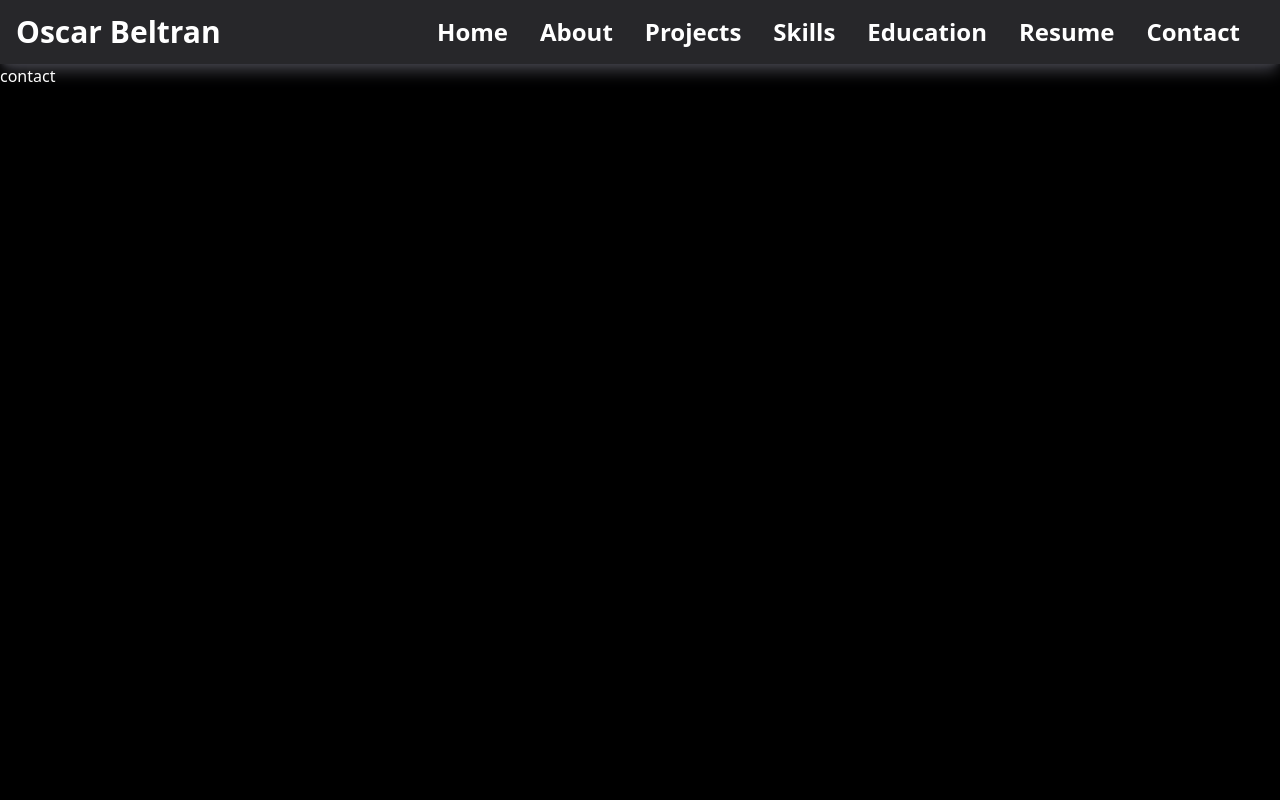
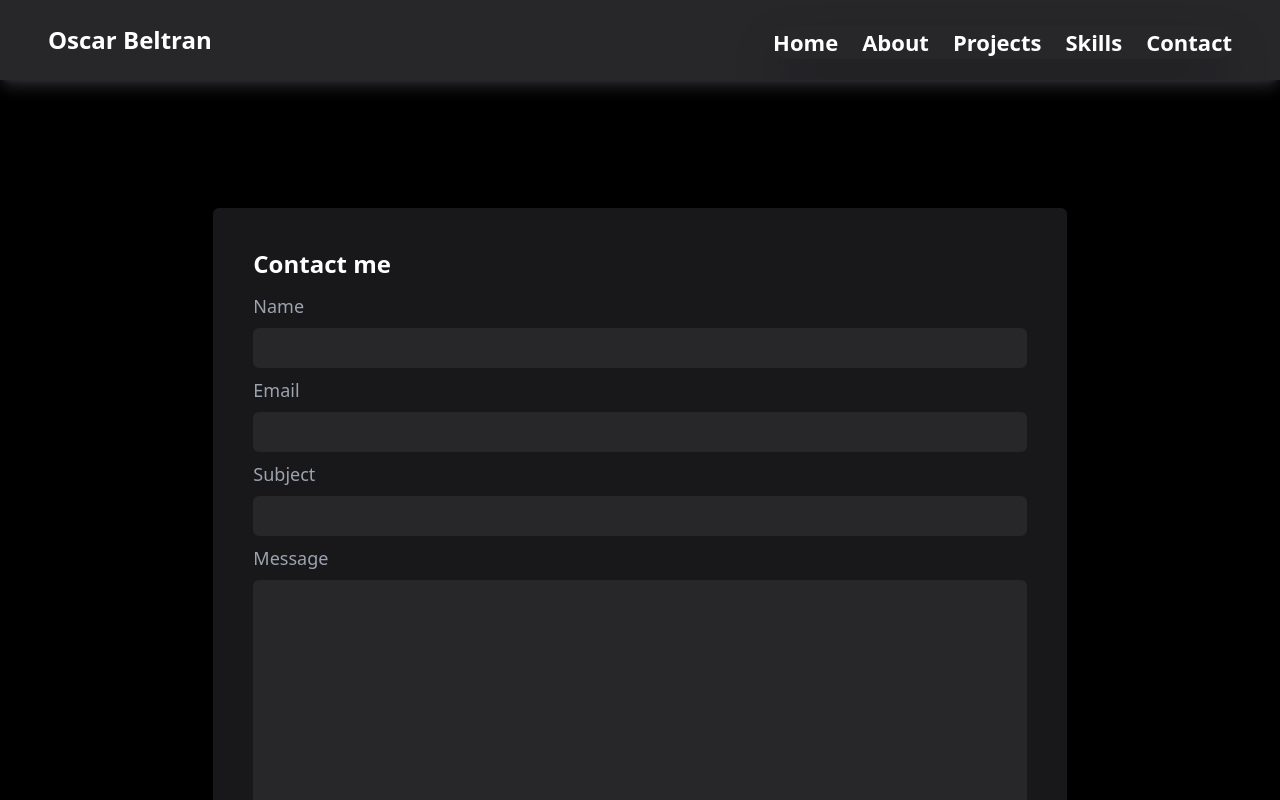
Before and after one commit to ombeltran/portfolio, a React (Create React App) app: page /contact in a window 1280 px wide. Shown: the top 800 px of the page. Built offline with nearby package versions, Linux system fonts and the light colour scheme.

Commit message:
Creation contact section

```diff
--- a/package.json
+++ b/package.json
@@ -3,11 +3,14 @@
   "version": "0.1.0",
   "private": true,
   "dependencies": {
+    "@emailjs/browser": "^3.11.0",
     "@testing-library/jest-dom": "^5.17.0",
     "@testing-library/react": "^13.4.0",
     "@testing-library/user-event": "^13.5.0",
     "react": "^18.2.0",
     "react-dom": "^18.2.0",
+    "react-hook-form": "^7.49.2",
+    "react-icons": "^4.12.0",
     "react-router-dom": "^6.20.1",
     "react-scripts": "5.0.1",
     "web-vitals": "^2.1.4"
--- a/src/pages/contact.jsx
+++ b/src/pages/contact.jsx
@@ -1,7 +1,83 @@
+import { IoIosSend } from "react-icons/io";
+import { useForm } from "react-hook-form";
+import emailjs from "@emailjs/browser";
+
 const Contact = () => {
-    return (
-      <div>contact</div>
-    )
-  }
+  const {
+    register,
+    handleSubmit,
+    formState: { errors },
+  } = useForm();
+
+  const onSubmit = async (data) => {
+    try {
+      // console.log(data);
+      const serviceId = "service_j9wrwt5";
+      // process.env.REACT_APP_SERVICE_ID;
+      const templateId = "template_833iih9";
+      // process.env.REACT_APP_TEMPLATE_ID;
+      const apiKey = "peakllpXQS8GPyoBZ";
+      // process.env.REACT_APP_APPI_KEY
+      await emailjs.send(serviceId, templateId, data, apiKey);
+      console.log("OK");
+    } catch (error) {
+      console.log(error);
+    }
+  };
+
+  const myError = (myType, myName) => {
+    if (myType === "message") {
+      return errors[myType] && `${myName} is required and it must have at least two characters`;
+    }
+
+    return errors[myType] && `${myName} is required`;
+  };
+
+  return (
+    <div className="bg-zinc-900 mx-auto my-[10%] p-10 rounded-md w-2/3">
+      <div>
+        <h2 className="text-2xl font-bold pb-3">Contact me</h2>
+      </div>
+      <form onSubmit={handleSubmit(onSubmit)}>
+
+        {/* Section name */}
+        <label htmlFor="name" className="block text-lg font-medium text-gray-400">Name</label>
+        <input type="text" name="name" className="bg-zinc-800 px-3 py-2 block my-2 w-full rounded-md"
+          {...register("name", { required: true })} />
+        <span className='text-red-500' >{myError("name", "Name")}</span>
+
+        {/* Section email */}
+        <label htmlFor="email" className="block text-lg font-medium text-gray-400">Email</label>
+        <input type="email" name="email" className="bg-zinc-800 px-3 py-2 block my-2 w-full rounded-md"
+          {...register("email", { required: true })} />
+        <span className='text-red-500' >{myError("email", "Email")}</span>
+
+        <label htmlFor="subject" className="block text-lg font-medium text-gray-400">Subject</label>
+        <input type="text" name="subject" className="bg-zinc-800 px-3 py-2 block my-2 w-full rounded-md"
+          {...register("subject", { required: true })} />
+        <span className='text-red-500' >{myError("subject", "Subject")}</span>
+
+        <label htmlFor="message" className="block text-lg font-medium text-gray-400">Message</label>
+        <textarea name="message" id="" cols="30" rows="10"
+          className="bg-zinc-800 px-3 py-2 block my-2 w-full rounded-md"
+          {...register("message", { required: true, minLength: 2 })}>
+        </textarea>
+        <>
+          <span className='text-red-500' >{myError("message", "Message")}</span>
+          <br /><br />
+        </>
+
+        <button className="relative inline-flex items-center gap-x-1.5 rounded-md
+        bg-indigo-500 px-3 py-1.5 text-sm font-semibold text-white shadow-sm
+        hover:bg-indigo-400 focus-visible:outline focus-visible:outline-2
+          focus-visible:outline-offset-2 focus-visible:outline-indigo-500 disabled:opacity-50
+          disabled:cursor-not-allowed">
+          Send
+          {<IoIosSend />}
+        </button>
+      </form>
+    </div>
+  )
+}
 
 export default Contact;
--- a/src/pages/listNavigation.js
+++ b/src/pages/listNavigation.js
@@ -15,14 +15,14 @@ export const optionsNavBar = [
         name: "Skills",
         path: "/skills"
     },
-    {
-        name: "Education",
-        path: "/education"
-    },
-    {
-        name: "Resume",
-        path: "/resume"
-    },
+    // {
+    //     name: "Education",
+    //     path: "/education"
+    // },
+    // {
+    //     name: "Resume",
+    //     path: "/resume"
+    // },
     {
         name: "Contact",
         path: "/contact"
--- a/src/pages/navigation.jsx
+++ b/src/pages/navigation.jsx
@@ -1,20 +1,50 @@
+import React, { useState } from "react";
 import { optionsNavBar } from "./listNavigation";
 import { Link } from "react-router-dom";
+import { GiHamburgerMenu } from "react-icons/gi";
+import { FaTimes } from "react-icons/fa";
 
 export function Navigation() {
-    return (
-        <nav className="flex justify-between pl-4 pr-10 py-8 h-14 items-center bg-zinc-800 shadow-lg
-         shadow-zinc-700">
-            <h2 className="text-3xl font-bold">Oscar Beltran</h2>
-            <ul className="flex gap-8 text-2xl font-semibold">
-                {
-                    optionsNavBar.map(({ path, name}) => (
-                        <li key={path} className="hover:text-blue-800">
-                            <Link to={path}>{name}</Link>
-                        </li>
-                    ))
-                }
-            </ul>
-        </nav>
-    )
+  const [isMenuOpen, setMenuOpen] = useState(true);
+
+  const handleMenuOpen = () => {
+    setMenuOpen(!isMenuOpen);
+  };
+
+  return (
+    <nav className="h-20 overflow-hidden flex items-center justify-between bg-zinc-800
+    shadow-zinc-700/60 shadow-lg">
+      <div>
+        <h2 className="text-2xl pl-12 font-bold">Oscar Beltran</h2>
+      </div>
+
+      <input type="checkbox" id="menu" className="peer hidden" />
+      <label htmlFor="menu" className="hidden peer-checked:block z-50 pr-12" onClick={handleMenuOpen}>
+        {<GiHamburgerMenu className="flex text-2xl font-semibold cursor-pointer md:hidden" />}
+      </label>
+      <label htmlFor="menu" className="peer-checked:hidden z-50 pr-12" onClick={handleMenuOpen}>
+        {<FaTimes className="flex text-2xl font-semibold cursor-pointer md:hidden" />}
+      </label>
+
+      <div
+        className={`fixed pr-12 pt-1 inset-0 bg-gradient-to-br from-white/70 to-black/70
+            ${isMenuOpen ? "translate-x-full" : "peer-checked:translate-x-0"}
+            md:static md:translate-x-0 md:bg-none`}
+      >
+        <ul
+          className={`absolute inset-x-0 top-24 p-12 bg-zinc-800 w-[90%] mx-auto rounded-2xl h-max
+            text-center grid gap-6 text-[22px] font-semibold shadow-zinc-950 shadow-2xl
+            md:w-max md:bg-transparent md:p-0 md:grid-flow-col md:static`}
+        >
+          {optionsNavBar.map(({ path, name }) => (
+            <li key={path} className="hover:text-blue-800 hover:scale-125">
+              <Link to={path} onClick={handleMenuOpen}>
+                {name}
+              </Link>
+            </li>
+          ))}
+        </ul>
+      </div>
+    </nav>
+  );
 }
```
Also changed, not shown: 2 other files (tests, documents, lock files or other folders).
